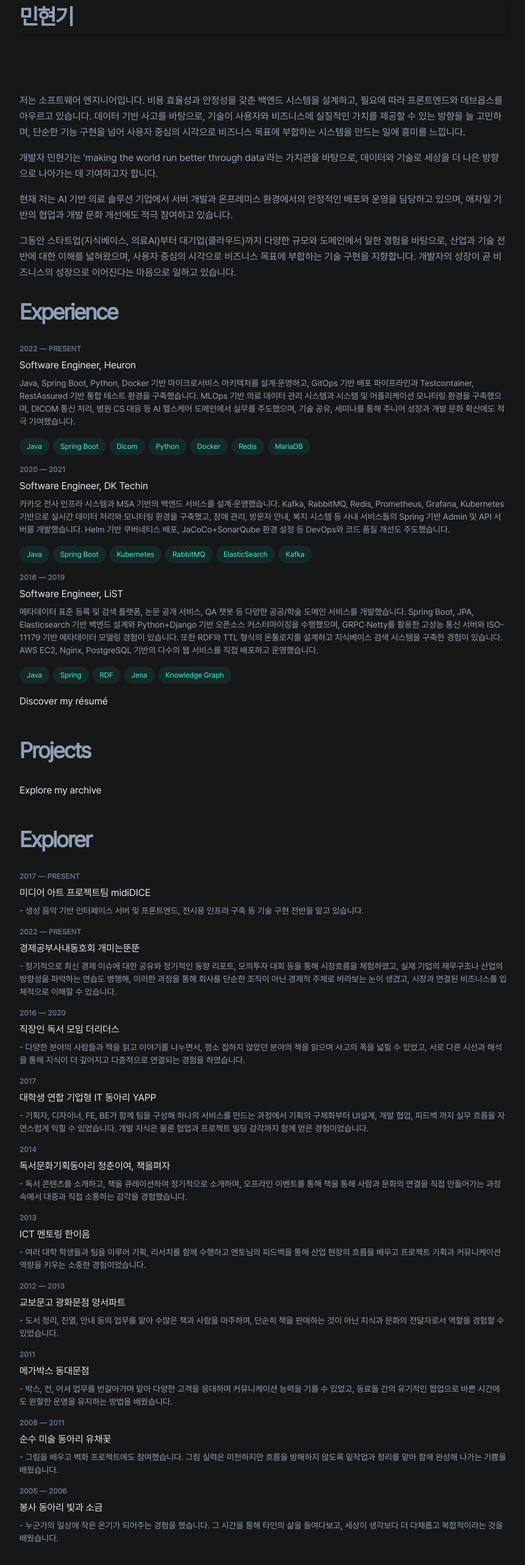
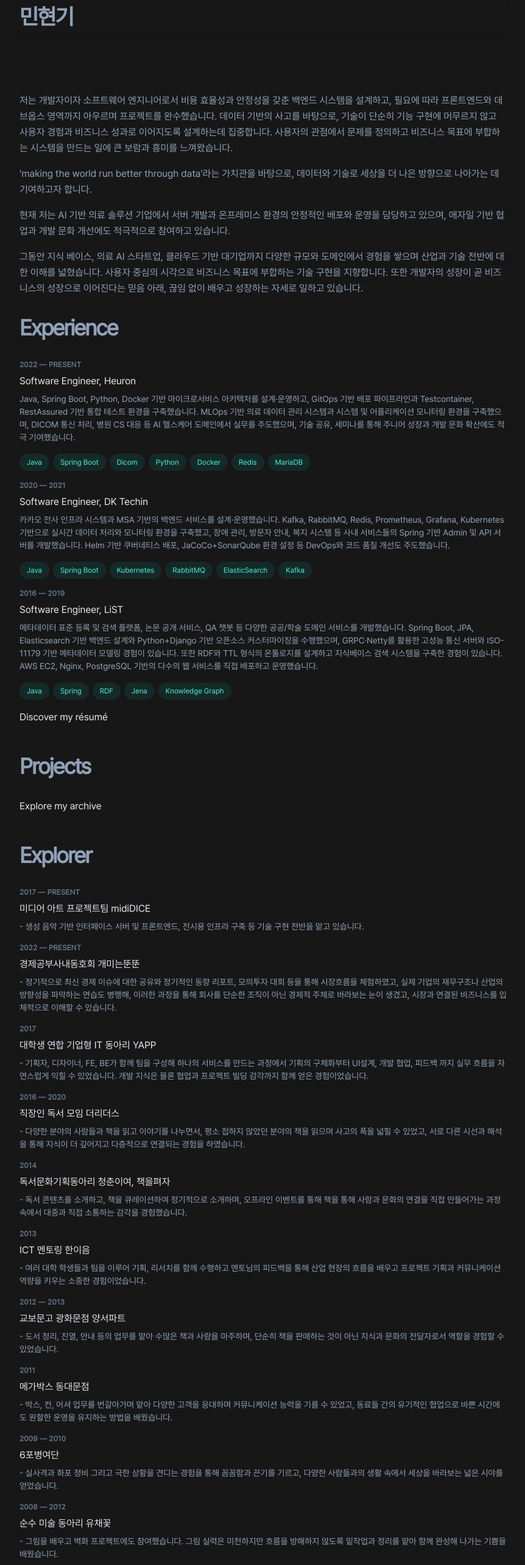
Before and after one commit to hyeonki-min/homepage, a Next.js app: page / in a window 1280 px wide. Shown: the top 2566 px of the page at 61% size, without its empty margins (208-1070 px from the left). Built offline with nearby package versions, Linux system fonts and the light colour scheme.

Commit message:
fix: add new experience and change introduction

```diff
--- a/app/components/explorer.tsx
+++ b/app/components/explorer.tsx
@@ -24,6 +24,15 @@ export function Explorer() {
         - 정기적으로 최신 경제 이슈에 대한 공유와 정기적인 동향 리포트, 모의투자 대회 등을 통해 시장흐름을 체험하였고, 실제 기업의 재무구조나 산업의 방향성을 파악하는 연습도 병행해, 이러한 과정을 통해 회사를 단순한 조직이 아닌 경제적 주체로 바라보는 눈이 생겼고, 시장과 연결된 비즈니스를 입체적으로 이해할 수 있습니다.
         </p>
       </div>
+      <header className="z-10 mb-2 mt-1 text-xs font-semibold uppercase tracking-wide text-slate-500 sm:col-span-2" aria-label="2017">2017</header>
+      <div className="z-10 sm:col-span-6 mb-4">
+        <h3 className="font-medium leading-snug text-slate-200">
+        대학생 연합 기업형 IT 동아리 YAPP
+        </h3>
+        <p className="mt-2 text-sm leading-normal">
+        - 기획자, 디자이너, FE, BE가 함께 팀을 구성해 하나의 서비스를 만드는 과정에서 기획의 구체화부터 UI설계, 개발 협업, 피드백 까지 실무 흐름을 자연스럽게 익힐 수 있었습니다. 개발 지식은 물론 협업과 프로젝트 빌딩 감각까지 함께 얻은 경험이었습니다.
+        </p>
+      </div>
       <header className="z-10 mb-2 mt-1 text-xs font-semibold uppercase tracking-wide text-slate-500 sm:col-span-2" aria-label="2016 to 2020">2016 — 2020</header>
       <div className="z-10 sm:col-span-6 mb-4">
         <h3 className="font-medium leading-snug text-slate-200">
@@ -31,15 +40,6 @@ export function Explorer() {
         </h3>
         <p className="mt-2 text-sm leading-normal">
         - 다양한 분야의 사람들과 책을 읽고 이야기를 나누면서, 평소 접하지 않았던 분야의 책을 읽으며 사고의 폭을 넓힐 수 있었고, 서로 다른 시선과 해석을 통해 지식이 더 깊어지고 다층적으로 연결되는 경험을  하였습니다.
-        </p>
-      </div>
-      <header className="z-10 mb-2 mt-1 text-xs font-semibold uppercase tracking-wide text-slate-500 sm:col-span-2" aria-label="2017">2017</header>
-      <div className="z-10 sm:col-span-6 mb-4">
-        <h3 className="font-medium leading-snug text-slate-200">
-        대학생 연합 기업형 IT 동아리 YAPP
-        </h3>
-        <p className="mt-2 text-sm leading-normal">
-        - 기획자, 디자이너, FE, BE가 함께 팀을 구성해 하나의 서비스를 만드는 과정에서 기획의 구체화부터 UI설계, 개발 협업, 피드백 까지 실무 흐름을 자연스럽게 익힐 수 있었습니다. 개발 지식은 물론 협업과 프로젝트 빌딩 감각까지 함께 얻은 경험이었습니다.
         </p>
       </div>
       <header className="z-10 mb-2 mt-1 text-xs font-semibold uppercase tracking-wide text-slate-500 sm:col-span-2" aria-label="2014">2014</header>
@@ -77,11 +77,19 @@ export function Explorer() {
         - 박스, 컨, 어셔 업무를 번갈아가며 맡아 다양한 고객을 응대하며 커뮤니케이션 능력을 기를 수 있었고, 동료들 간의 유기적인 협업으로 바쁜 시간에도 원할한 운영을 유지하는 방법을 배웠습니다.
         </p>
       </div>
-      <header className="z-10 mb-2 mt-1 text-xs font-semibold uppercase tracking-wide text-slate-500 sm:col-span-2" aria-label="2022 to 2011">2008 — 2011</header>
+      <header className="z-10 mb-2 mt-1 text-xs font-semibold uppercase tracking-wide text-slate-500 sm:col-span-2" aria-label="2022 to 2011">2009 — 2010</header>
+      <div className="z-10 sm:col-span-6 mb-4">
+        <h3 className="font-medium leading-snug text-slate-200">
+        6포병여단
+        </h3>
+        <p className="mt-2 text-sm leading-normal">
+        - 실사격과 화포 정비 그리고 극한 상황을 견디는 경험을 통해 꼼꼼함과 끈기를 기르고, 다양한 사람들과의 생활 속에서 세상을 바라보는 넓은 시야를 얻었습니다.
+        </p>
+      </div>
+      <header className="z-10 mb-2 mt-1 text-xs font-semibold uppercase tracking-wide text-slate-500 sm:col-span-2" aria-label="2022 to 2011">2008 — 2012</header>
       <div className="z-10 sm:col-span-6 mb-4">
         <h3 className="font-medium leading-snug text-slate-200">
         순수 미술 동아리 유채꽃
-
         </h3>
         <p className="mt-2 text-sm leading-normal">
         - 그림을 배우고 벽화 프로젝트에도 참여했습니다. 그림 실력은 미천하지만 흐름을 방해하지 않도록 밑작업과 정리를 맡아 함께 완성해 나가는 기쁨을 배웠습니다.
@@ -91,7 +99,6 @@ export function Explorer() {
       <div className="z-10 sm:col-span-6 mb-4">
         <h3 className="font-medium leading-snug text-slate-200">
         봉사 동아리 빛과 소금
-
         </h3>
         <p className="mt-2 text-sm leading-normal">
         - 누군가의 일상에 작은 온기가 되어주는 경험을 했습니다. 그 시간을 통해 타인의 삶을 들여다보고, 세상이 생각보다 더 다채롭고 복합적이라는 것을 배웠습니다.
--- a/app/page.tsx
+++ b/app/page.tsx
@@ -9,16 +9,16 @@ export default function Page() {
   return (
     <section>
       <p className="mb-4">
-        {`저는 소프트웨어 엔지니어입니다. 비용 효율성과 안정성을 갖춘 백엔드 시스템을 설계하고, 필요에 따라 프론트엔드와 데브옵스를 아우르고 있습니다. 데이터 기반 사고를 바탕으로, 기술이 사용자와 비즈니스에 실질적인 가치를 제공할 수 있는 방향을 늘 고민하며, 단순한 기능 구현을 넘어 사용자 중심의 시각으로 비즈니스 목표에 부합하는 시스템을 만드는 일에 흥미를 느낍니다.`}
+        {`저는 개발자이자 소프트웨어 엔지니어로서 비용 효율성과 안정성을 갖춘 백엔드 시스템을 설계하고, 필요에 따라 프론트엔드와 데브옵스 영역까지 아우르며 프로젝트를 완수했습니다. 데이터 기반의 사고를 바탕으로, 기술이 단순히 기능 구현에 머무르지 않고 사용자 경험과 비즈니스 성과로 이어지도록 설계하는데 집중합니다. 사용자의 관점에서 문제를 정의하고 비즈니스 목표에 부합하는 시스템을 만드는 일에 큰 보람과 흥미를 느껴왔습니다.`}
       </p>
       <p className="mb-4">
-        {`개발자 민현기는 'making the world run better through data'라는 가치관을 바탕으로, 데이터와 기술로 세상을 더 나은 방향으로 나아가는 데 기여하고자 합니다.`}
+        {`'making the world run better through data'라는 가치관을 바탕으로, 데이터와 기술로 세상을 더 나은 방향으로 나아가는 데 기여하고자 합니다.`}
       </p>
       <p className="mb-4">
-        {`현재 저는 AI 기반 의료 솔루션 기업에서 서버 개발과 온프레미스 환경에서의 안정적인 배포와 운영을 담당하고 있으며, 애자일 기반의 협업과 개발 문화 개선에도 적극 참여하고 있습니다.`}
+        {`현재 저는 AI 기반 의료 솔루션 기업에서 서버 개발과 온프레미스 환경의 안정적인 배포와 운영을 담당하고 있으며, 애자일 기반 협업과 개발 문화 개선에도 적극적으로 참여하고 있습니다.`}
       </p>
       <p className="mb-4">
-        {`그동안 스타트업(지식베이스, 의료AI)부터 대기업(클라우드)까지 다양한 규모와 도메인에서 일한 경험을 바탕으로, 산업과 기술 전반에 대한 이해를 넓혀왔으며, 사용자 중심의 시각으로 비즈니스 목표에 부합하는 기술 구현을 지향합니다. 개발자의 성장이 곧 비즈니스의 성장으로 이어진다는 마음으로 일하고 있습니다.`}
+        {`그동안 지식 베이스, 의료 AI 스타트업, 클라우드 기반 대기업까지 다양한 규모와 도메인에서 경험을 쌓으며 산업과 기술 전반에 대한 이해를 넓혔습니다. 사용자 중심의 시각으로 비즈니스 목표에 부합하는 기술 구현을 지향합니다. 또한 개발자의 성장이 곧 비즈니스의 성장으로 이어진다는 믿음 아래, 끊임 없이 배우고 성장하는 자세로 일하고 있습니다.`}
       </p>
       <div className="my-8">
         <Experience></Experience>
```
